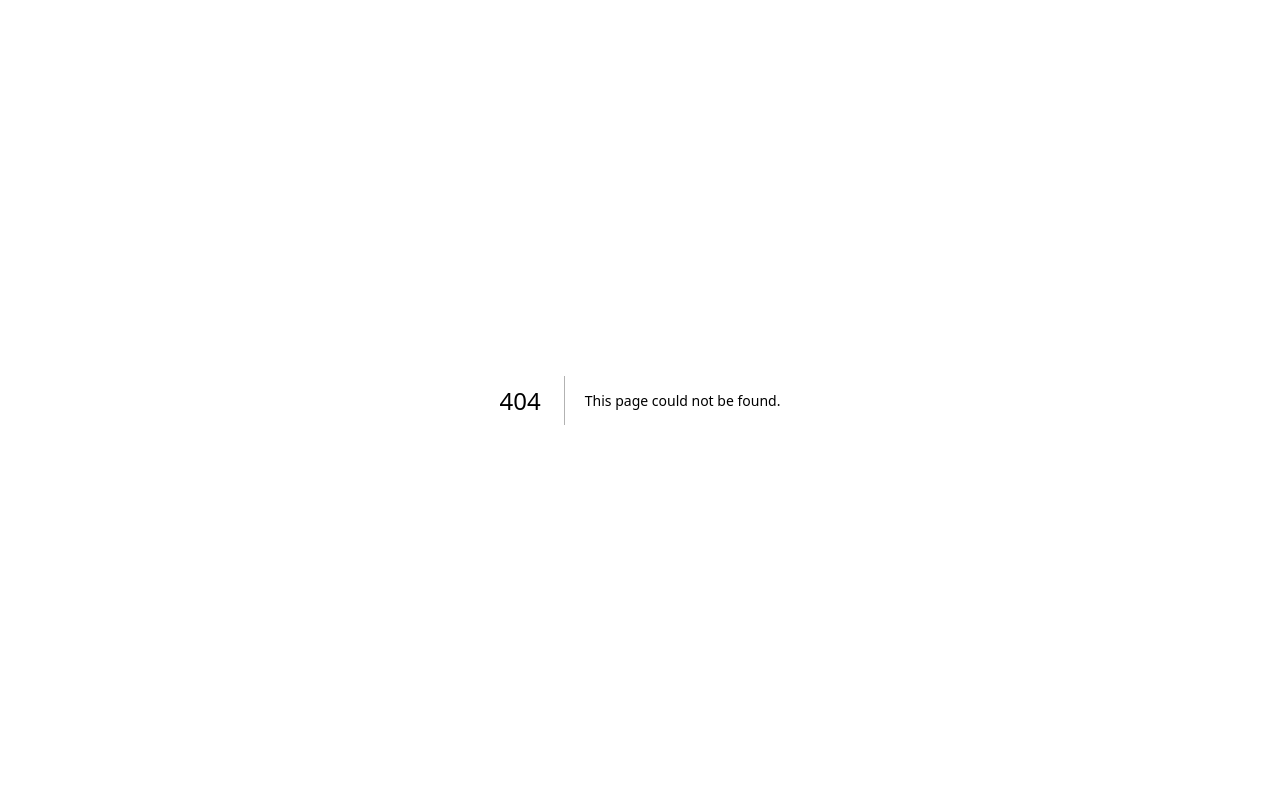
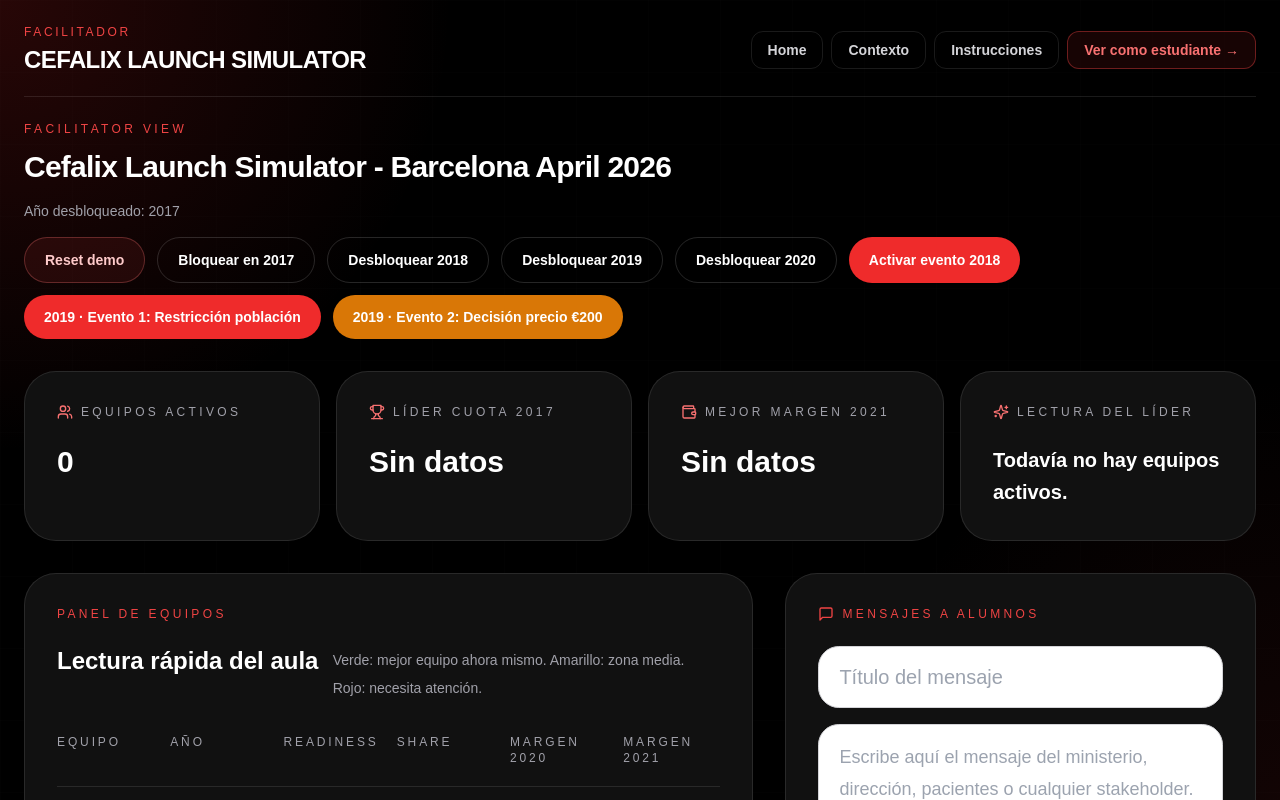
Before and after one commit to bsoca20/playground, a Next.js app: page /facilitator/demo-session in a window 1280 px wide. Before the commit this address had no page. Shown: the top 800 px of the page. Built offline with nearby package versions, Linux system fonts and the light colour scheme.

Commit message:
Add facilitator dynamic route

```diff
--- /dev/null
+++ b/app/facilitator/[sessionCode]/page.tsx
@@ -0,0 +1,11 @@
+import { FacilitatorShell } from "@/components/simulator/facilitator-shell";
+
+type Props = {
+  params: Promise<{ sessionCode: string }>;
+};
+
+export default async function FacilitatorPage({ params }: Props) {
+  const { sessionCode } = await params;
+
+  return <FacilitatorShell sessionCode={sessionCode} />;
+}
```
